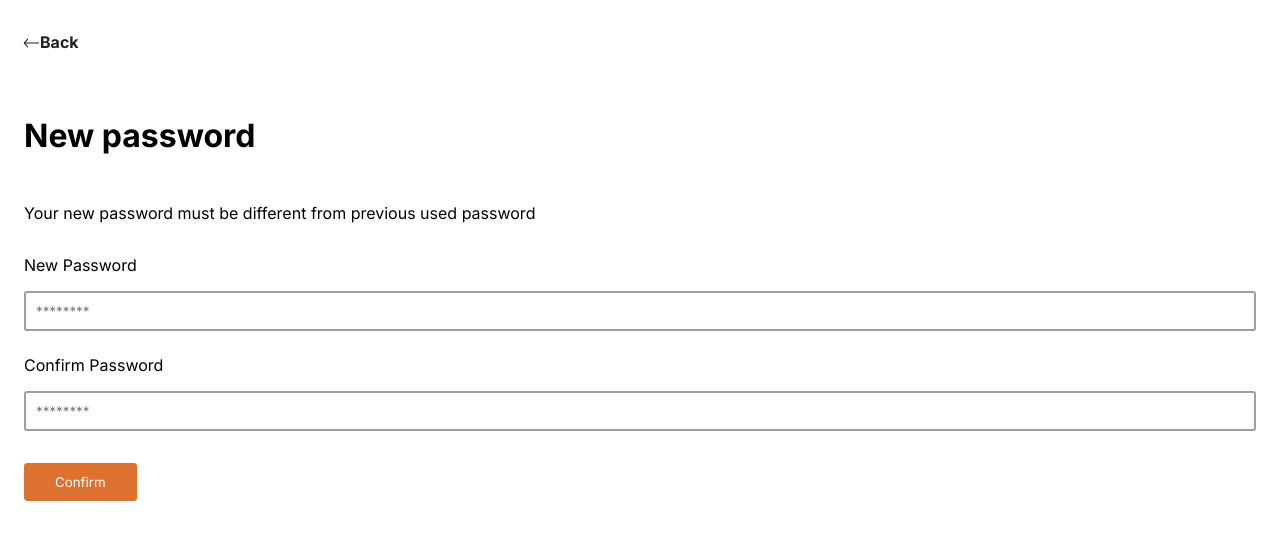
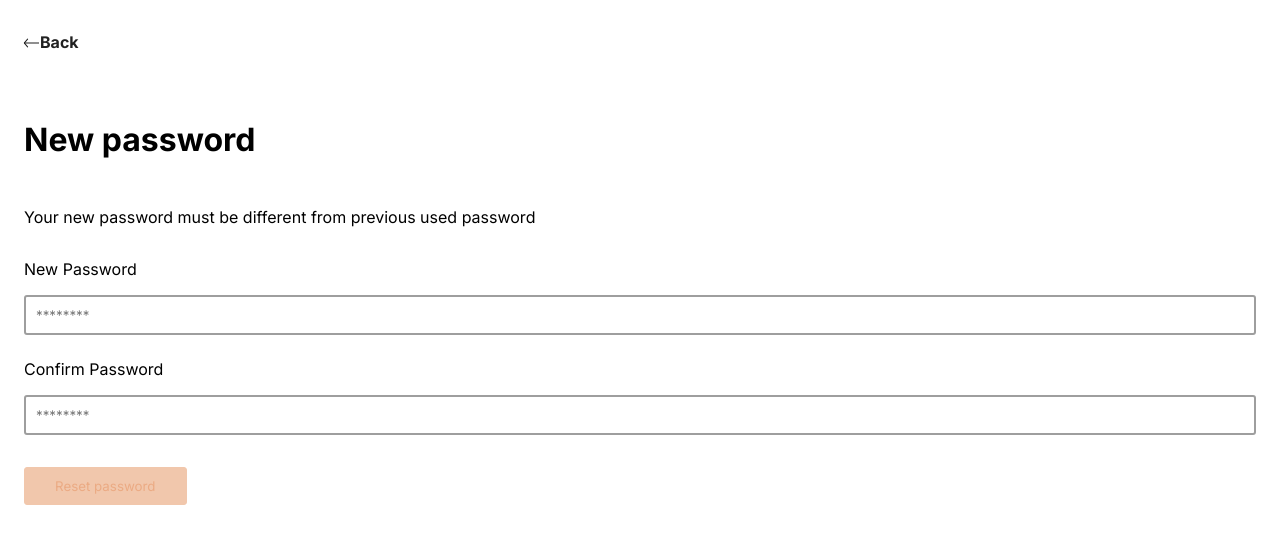
Before and after one commit to M0byfloyd/workshop-groupe-14, a Nuxt app: page /reset-password/new-password in a window 1280 px wide. Shown: the top 544 px of the page. Built offline with nearby package versions, Linux system fonts and the light colour scheme.

Commit message:
logique des inputs

```diff
--- a/assets/style/global.css
+++ b/assets/style/global.css
@@ -64,6 +64,10 @@ a {
   font-weight: var(--font_weight-semibold);
 }
 
+a[disabled] {
+  pointer-events: none;
+}
+
 button,
 input {
   border-radius: var(--border-radius);
@@ -74,6 +78,7 @@ button {
   border: 1px solid var(--color-secondary);
   color: white;
   padding: 10px 30px;
+  cursor: pointer;
 }
 
 button:hover {
@@ -95,6 +100,5 @@ input {
 
 input:focus,
 input:focus-visible {
-  border: var(--color-action) solid 2px;
-  outline: none;
+  outline: var(--color-action) solid 2px;
 }
--- a/components/WsBackLink.vue
+++ b/components/WsBackLink.vue
@@ -1,14 +1,15 @@
 <template>
-  <div class="back-link-container">
-    <div class="arrow" v-if="hasArrow"></div>
-    <WsLink
-      class="back-link"
-      :customStyle="{ color: 'var(--color-black)' }"
-      :href="link"
-    >
+  <WsLink
+    class="back-link"
+    :customStyle="'color: var(--color-black)'"
+    :href="link"
+  >
+    <div class="back-link-container">
+      <div class="arrow" v-if="hasArrow"></div>
+
       {{ linkText }}
-    </WsLink>
-  </div>
+    </div>
+  </WsLink>
 </template>
 
 <script>
@@ -29,13 +30,14 @@ export default {
 
 <style lang="scss" scoped>
 .back-link-container {
-  cursor: pointer;
-  display: flex;
+  display: inline-flex;
   align-items: flex-end;
+  width: min-content;
 }
 
 .back-link {
   color: var(--color-gray_dark);
+  cursor: pointer;
 }
 
 .arrow {
--- a/components/WsInput.vue
+++ b/components/WsInput.vue
@@ -3,7 +3,12 @@
     <WsText class="input-label" tag="label">
       <slot></slot>
     </WsText>
-    <input :placeholder="placeholder" :type="type" />
+    <input
+      :value="value"
+      @input="$emit('input', $event.target.value)"
+      :placeholder="placeholder"
+      :type="type"
+    />
   </div>
 </template>
 
@@ -16,6 +21,7 @@ export default {
   props: {
     type: { type: String, default: "text" },
     placeholder: { type: String, default: "" },
+    value: { type: String, default: "" },
   },
 };
 </script>
--- a/components/WsLink.vue
+++ b/components/WsLink.vue
@@ -1,11 +1,7 @@
 <template>
   <span>
-    <a :style="customStyle" v-if="out" :href="href"
-      ><slot></slot
-    ></a>
-    <NuxtLink :style="customStyle" v-else :to="href"
-      ><slot></slot
-    ></NuxtLink>
+    <a :disabled="disabled" :style="customStyle" v-if="out" :href="href"><slot></slot></a>
+    <NuxtLink :disabled="disabled" :style="customStyle" v-else :to="href"><slot></slot></NuxtLink>
   </span>
 </template>
 
@@ -15,10 +11,8 @@ export default {
   props: {
     out: { type: Boolean, default: false },
     href: { type: String, required: true },
-    customStyle: {
-      default: "",
-      type: String,
-    },
+    customStyle: { type: String, default: "" },
+    disabled: { type: Boolean, required: false },
   },
 };
 </script>
--- a/pages/index.vue
+++ b/pages/index.vue
@@ -6,17 +6,17 @@
       >Not signed-up? <WsLink href="/signup">Register</WsLink></WsText
     >
     <WsSpace size="l" :scale="1.5" :horizontal="true" />
-    <WsInput ref="email" type="email" placeholder="joe.lee@gmail.com"
+    <WsInput v-model="email" type="email" placeholder="joe.lee@gmail.com"
       >Email</WsInput
     >
     <WsSpace size="m" :horizontal="true" />
-    <WsInput ref="password" type="password" placeholder="**********"
+    <WsInput v-model="password" type="password" placeholder="**********"
       >Password</WsInput
     >
     <WsSpace size="l" :horizontal="true" />
     <WsLink href="/reset-password">Forgot password?</WsLink>
     <WsSpace size="l" :scale="1.25" :horizontal="true" />
-    <WsButton :disabled="disabled">Sign in</WsButton>
+    <WsButton :disabled="!checkInputs">Sign in</WsButton>
   </div>
 </template>
 
@@ -31,8 +31,14 @@ export default {
   components: { WsButton, WsInput, WsLink, WsText },
   data() {
     return {
-      disabled: false,
+      email: '',
+      password: ''
     };
   },
+  computed: {
+    checkInputs() {
+      return this.email && this.password ? true : false;
+    }
+  }
 };
 </script>
--- a/pages/reset-password/check-mail.vue
+++ b/pages/reset-password/check-mail.vue
@@ -12,7 +12,7 @@
     <WsText tag="h1">Check your mail</WsText>
     <WsSpace size="s" :horizontal="true" />
     <WsText tag="small"
-      >We have sent a password revover instructions to your email</WsText
+      >We have sent a password revover instructions to your email.</WsText
     >
     <WsSpace size="m" :horizontal="true" />
     <WsLink href="#"><WsButton>Open your email</WsButton></WsLink>
@@ -21,7 +21,7 @@
     <WsSpace size="l" :scale="8" :horizontal="true" />
     <WsText tag="small"
       >Did you not receive check your spam filter or
-      <WsLink customStyle="color: var(--color-primary)" href="/reset-password">try another email adress</WsLink></WsText
+      <WsLink customStyle="color: var(--color-primary)" href="/reset-password">try another email adress.</WsLink></WsText
     >
   </div>
 </template>
--- a/pages/reset-password/index.vue
+++ b/pages/reset-password/index.vue
@@ -6,12 +6,16 @@
     <WsSpace size="l" :horizontal="true" :scale="1.5" />
     <WsText tag="p"
       >Enter the email associated with your account and we will send an email
-      with instructions to reset your password</WsText
+      with instructions to reset your password.</WsText
     >
     <WsSpace size="l" :horizontal="true" :scale="1" />
-    <WsInput type="email" placeholder="your@mail.com">Email adress</WsInput>
+    <WsInput v-model="email" type="email" placeholder="your@mail.com"
+      >Email address</WsInput
+    >
     <WsSpace size="l" :horizontal="true" :scale="1" />
-    <WsLink href="/reset-password/check-mail"><WsButton>Confirm</WsButton></WsLink>
+    <WsLink :disabled="!checkPasswords" href="/reset-password/check-mail"
+      ><WsButton :disabled="!checkPasswords">Confirm</WsButton></WsLink
+    >
   </div>
 </template>
 
@@ -33,5 +37,15 @@ export default {
     WsButton,
     WsLink,
   },
+  data() {
+    return {
+      email: "",
+    };
+  },
+  computed: {
+    checkPasswords() {
+      return this.email ? true : false;
+    },
+  },
 };
 </script>
--- a/pages/reset-password/new-password.vue
+++ b/pages/reset-password/new-password.vue
@@ -12,14 +12,14 @@
     <WsText tag="p"
       >New Password</WsText
     >
-    <WsInput placeholder="********" label="Password" type="password"/>
+    <WsInput v-model="password1" placeholder="********" label="Password" type="password"/>
     <WsSpace size="m" :horizontal="true" :scale="1" />
     <WsText tag="p"
       >Confirm Password</WsText
     >
-    <WsInput placeholder="********" label="Password" type="password"/>
+    <WsInput v-model="password2" placeholder="********" label="Password" type="password"/>
     <WsSpace size="s" :horizontal="true" :scale="2" />
-    <WsLink href="/signin"><WsButton>Confirm</WsButton></WsLink>
+    <WsLink :disabled="!checkPasswords" href="/"><WsButton :disabled="!checkPasswords">Reset password</WsButton></WsLink>
   </div>
 </template>
 
@@ -41,5 +41,16 @@ export default {
     WsButton,
     WsLink,
   },
+  data() {
+    return  {
+      password1: '',
+      password2: '',
+    }
+  },
+  computed: {
+    checkPasswords() {
+      return this.password1 && this.password2 && this.password1 == this.password2 ? true : false
+    }
+  }
 };
 </script>
--- a/pages/signup.vue
+++ b/pages/signup.vue
@@ -6,12 +6,15 @@
       >Already got an account? <WsLink href="/">Sign in</WsLink></WsText
     >
     <WsSpace size="l" :scale="1.5" :horizontal="true" />
-    <WsInput type="email" placeholder="joe.lee@gmail.com">Email</WsInput>
+    <WsInput v-model="email" type="email" placeholder="joe.lee@gmail.com"
+      >Email</WsInput
+    >
     <WsSpace size="m" :horizontal="true" />
-    <WsInput type="password" placeholder="**********">Password</WsInput>
+    <WsInput v-model="password" type="password" placeholder="**********"
+      >Password</WsInput
+    >
     <WsSpace size="l" :horizontal="true" />
-    <WsSpace size="l" :scale="2" :horizontal="true" />
-    <WsButton>Sign up</WsButton>
+    <WsButton :disabled="!checkInputs">Sign up</WsButton>
   </div>
 </template>
 
@@ -24,5 +27,16 @@ import WsButton from "~/components/WsButton";
 export default {
   name: "signup",
   components: { WsButton, WsInput, WsLink, WsText },
+  computed: {
+    checkInputs() {
+      return this.email && this.password ? true : false;
+    },
+  },
+  data() {
+    return {
+      email: "",
+      password: "",
+    };
+  },
 };
 </script>
```
